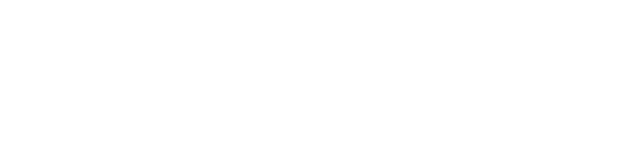
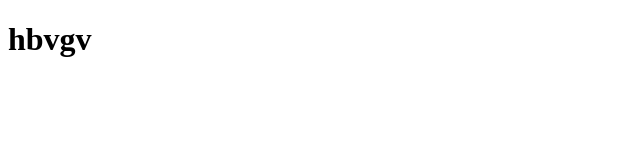
Before and after one commit to williamqbr/aula02WebDev, a plain HTML site: page aula02.html in a window 1280 px wide. Shown: the whole page, without its empty margins (0-640 px from the left). Drawn offline with Linux system fonts and the light colour scheme.

Commit message:
Update aula02.html

```diff
--- a/aula02.html
+++ b/aula02.html
@@ -6,7 +6,7 @@
     <title> Aula 02 </title>
 </head>
 <body>
-
+<h1>hbvgv</h1>
     <script>
         //codigo .js
     </script>
```
